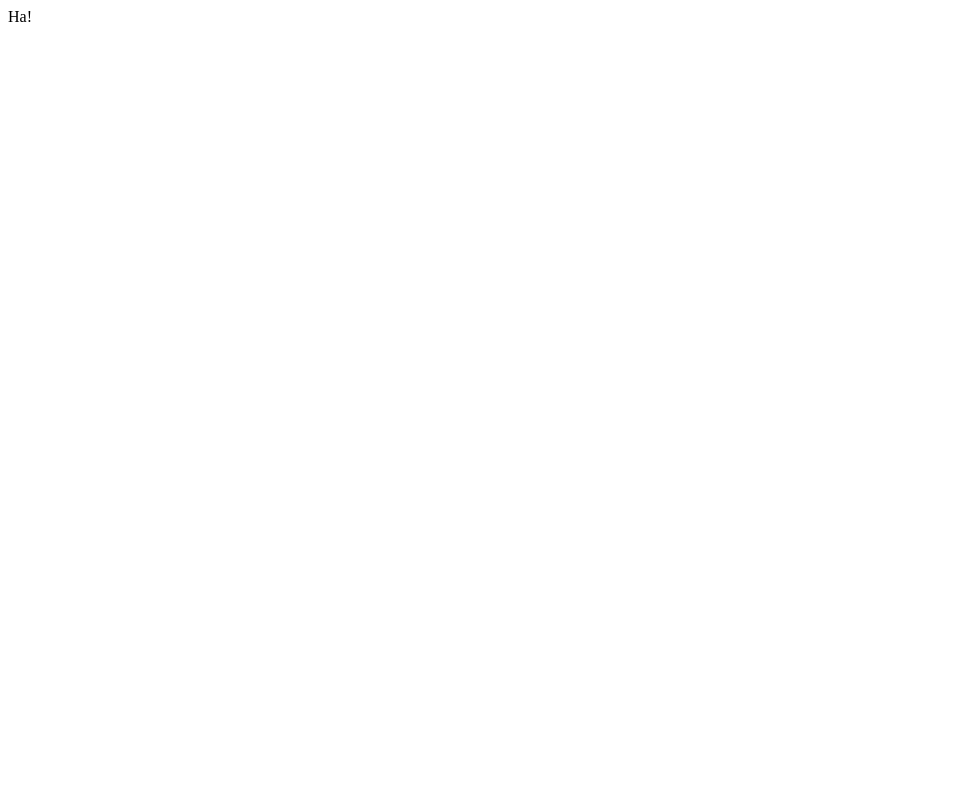
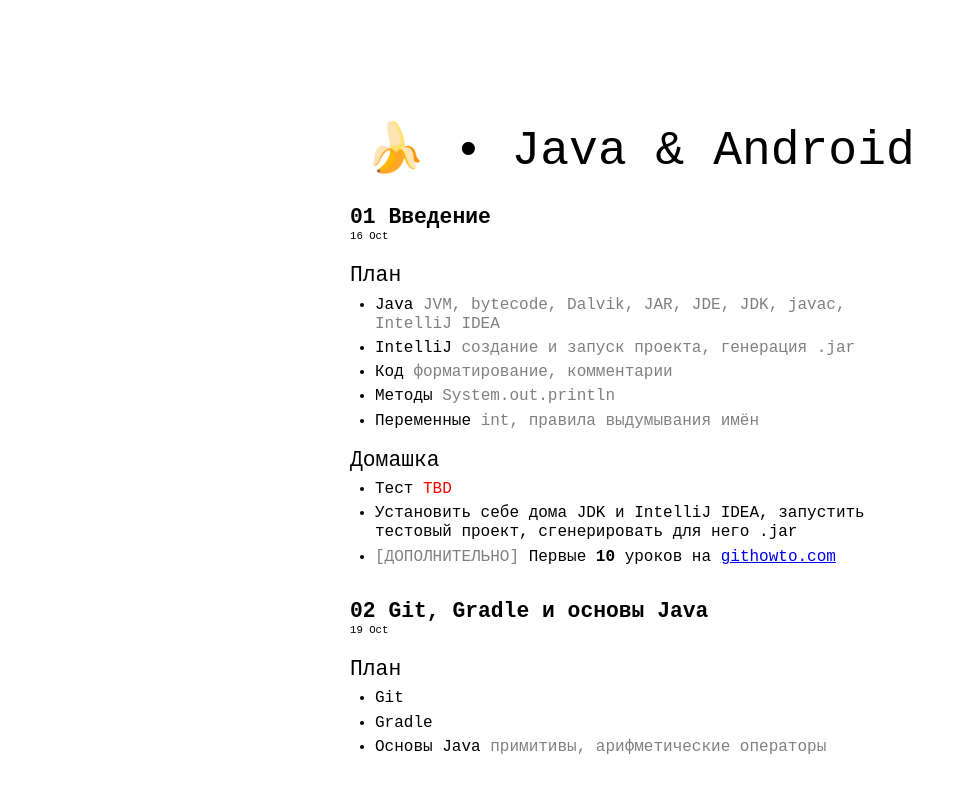
Before and after one commit to kuelye/kuelye.com, a plain HTML site: page public_html/index.html in a window 1280 px wide. Shown: the whole page, without its empty margins (0-966 px from the left). Drawn offline with Linux system fonts and the light colour scheme.

Commit message:
add 1 and 2 lessons

```diff
--- a/public_html/index.html
+++ b/public_html/index.html
@@ -1,10 +1,68 @@
 <html>
 	<head>
-		<title>Ha!</title>
+		<title>Banana Java & Android</title>
 	</head>
-	<body>
-		<div>
-			Ha!
+	<style type="text/css">
+		#centered {
+			position: absolute;
+			top: 40%;
+			left: 50%;
+			width: 600px;
+			height: 300px;
+			margin-top: -200px;
+			margin-left: -300px;
+			text-align: center;
+		}
+
+		.grey {
+			color: grey;
+		}
+
+		.red {
+			color: red;
+		}
+
+        ul {
+
+            padding: 0;
+            margin: 10px 0 0 25px
+		}
+
+		li {
+			margin: 0 0 5px 0;
+		}
+	</style>
+	<body style="font-family: monospace;">
+		<div id="centered">
+			<div style="font-size: 36pt;">🍌 • Java & Android</div>
+			<div style="font-size: 12pt; padding: 30px 10px 0 10px; margin: 0; text-align: left; line-height: 120%;">
+				<div style="font-size: 16pt;"><b>01 Введение</b></div>
+				<div style="font-size: 8pt;">16 Oct</div>
+				<div style="font-size: 16pt; margin-top: 20px;">План</div>
+				<ul>
+					<li>Java <span class="grey">JVM, bytecode, Dalvik, JAR, JDE, JDK, javac, IntelliJ IDEA</span></li>
+					<li>IntelliJ <span class="grey">создание и запуск проекта, генерация .jar</span></li>
+					<li>Код <span class="grey">форматирование, комментарии</span></li>
+					<li>Методы <span class="grey">System.out.println</span></li>
+					<li>Переменные <span class="grey">int, правила выдумывания имён</span></li>
+				</ul>
+				<div style="font-size: 16pt; margin-top: 20px;">Домашка</div>
+				<ul>
+					<li>Тест <span class="red">TBD</span></li>
+					<li>Установить себе дома JDK и IntelliJ IDEA, запустить тестовый проект, сгенерировать для него .jar</li>
+					<li><span class="grey">[ДОПОЛНИТЕЛЬНО]</span> Первые <b>10</b> уроков на <a href="https://githowto.com">githowto.com</a></li>
+				</ul>
+			</div>
+			<div style="font-size: 12pt; padding: 30px 10px 100px 10px; margin: 0; text-align: left; line-height: 120%;">
+				<div style="font-size: 16pt;"><b>02 Git, Gradle и основы Java</b></div>
+				<div style="font-size: 8pt;">19 Oct</div>
+				<div style="font-size: 16pt; margin-top: 20px;">План</div>
+				<ul>
+					<li>Git</li>
+					<li>Gradle</li>
+					<li>Основы Java <span class="grey">примитивы, арифметические операторы</span></li>
+				</ul>
+			</div>
 		</div>
 	</body>
 </html>
```
